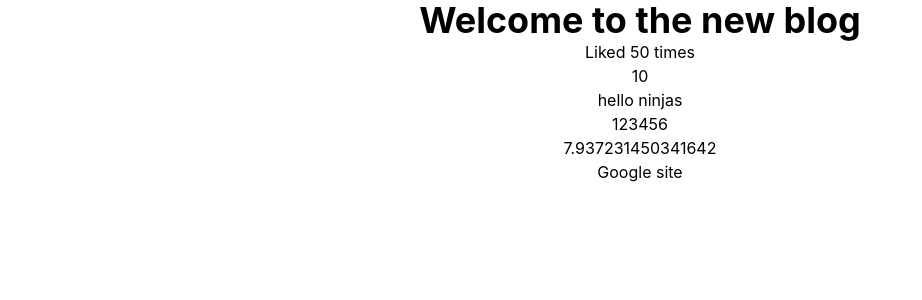
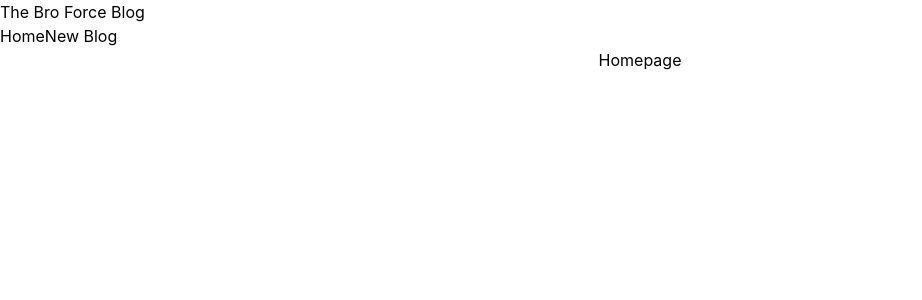
Before and after one commit to StanHaakman/broforce-blog, a React (Create React App) app: page / in a window 1280 px wide. Shown: the top 300 px of the page, without its empty margins (0-922 px from the left). Built offline with nearby package versions, Linux system fonts and the light colour scheme.

Commit message:
Lesson 5 finished

```diff
--- a/src/App.js
+++ b/src/App.js
@@ -1,23 +1,13 @@
 import './App.sass';
+import Navbar from "./components/Navbar";
+import Home from "./components/Home";
 
 function App() {
-    const title = 'Welcome to the new blog';
-    const likes = 50;
-    const person = {name: 'yoshi', age: 30};
-    const googleLink = "https://www.google.com";
-
       return (
         <div className="App">
+            <Navbar />
           <div className="content text-center">
-              <h1 className="text-4xl font-bold">{title}</h1>
-              <p>Liked {likes} times</p>
-
-              <p>{10}</p>
-              <p>{"hello ninjas"}</p>
-              <p>{[1,2,3,4,5,6]}</p>
-              <p>{Math.random() * 10}</p>
-
-              <a href={googleLink} target={"_blank"}>Google site</a>
+              <Home />
           </div>
         </div>
       );
--- /dev/null
+++ b/src/components/Home.js
@@ -0,0 +1,9 @@
+const Home = () => {
+  return (
+      <div className="home">
+          <h2>Homepage</h2>
+      </div>
+  );
+}
+
+export default Home;
--- /dev/null
+++ b/src/components/Navbar.js
@@ -0,0 +1,13 @@
+const Navbar = () => {
+  return (
+      <nav className="navbar">
+        <h1>The Bro Force Blog</h1>
+        <div className="links">
+          <a href="/">Home</a>
+          <a href="/create">New Blog</a>
+        </div>
+      </nav>
+  );
+}
+
+export default Navbar;
```
